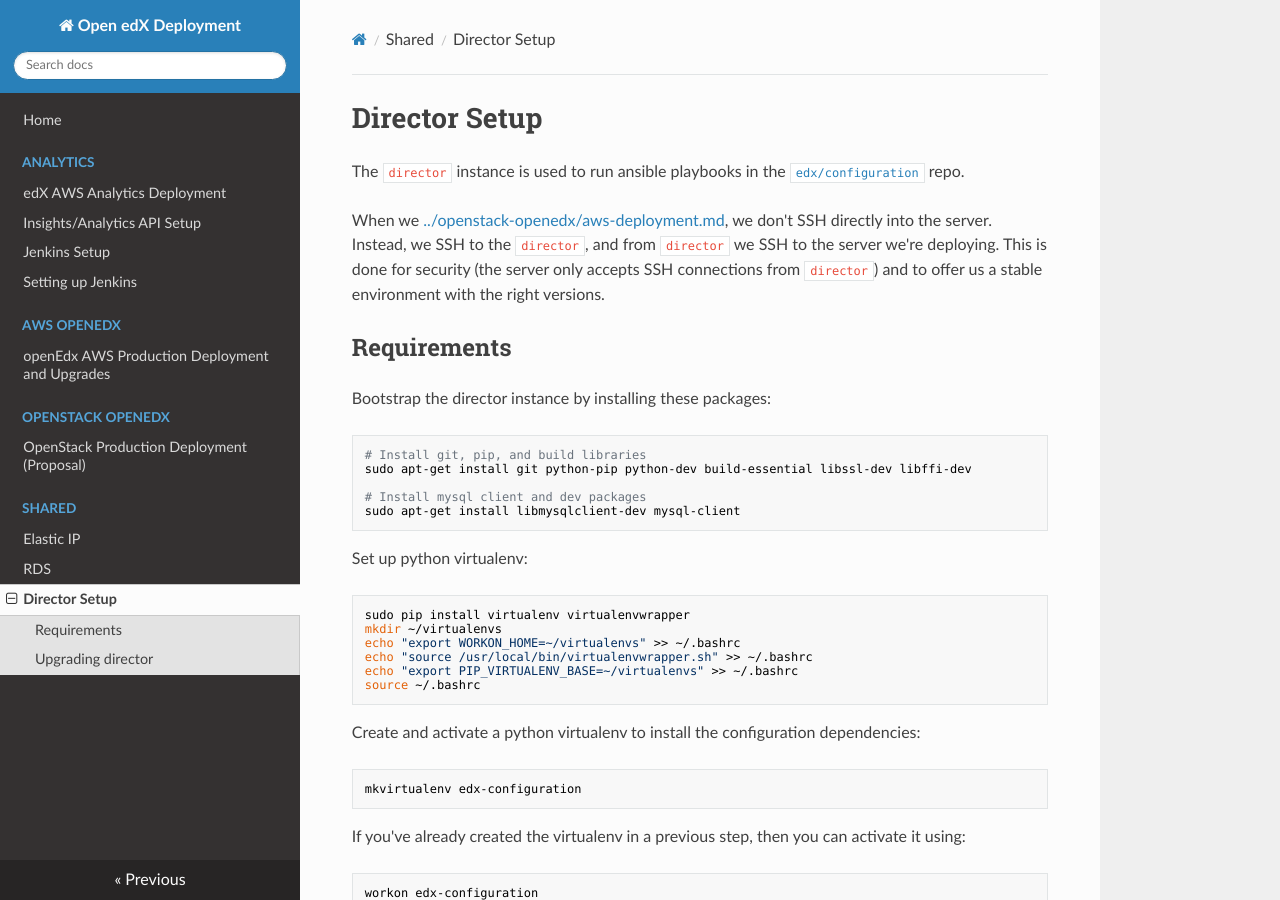
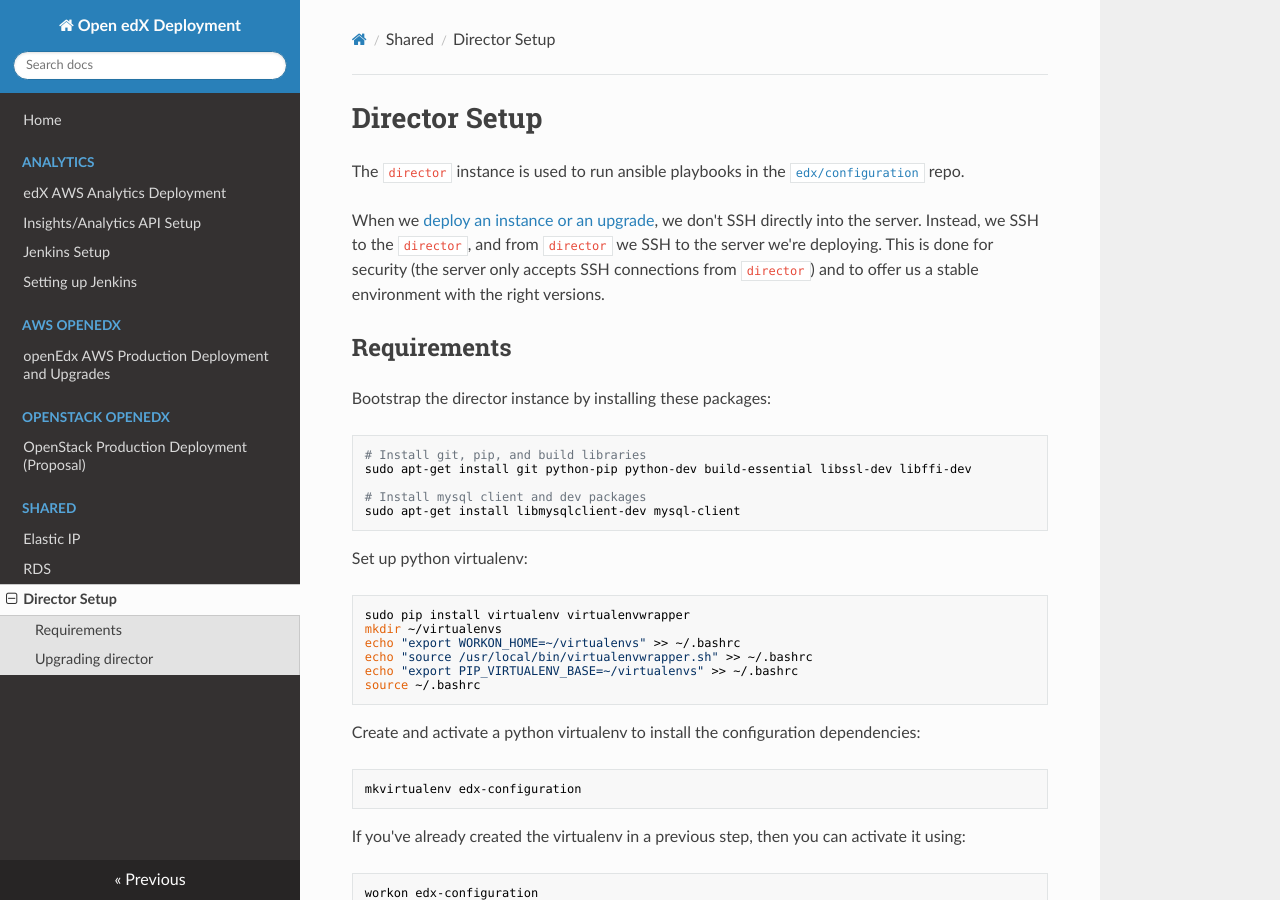
Before and after one commit to open-craft/openedx-deployment, an MkDocs documentation site: the page built from docs/shared/director.md, in a window 1280 px wide and 900 px high. Built offline with MkDocs 1.6.1, drawn with Linux system fonts in a browser that asks for light colours; nearby versions of some CDN libraries.

Commit message:
Fix links

```diff
--- a/docs/shared/director.md
+++ b/docs/shared/director.md
@@ -4,7 +4,7 @@ Director Setup
 The `director` instance is used to run ansible playbooks in the
 [`edx/configuration`](https://github.com/edx/configuration) repo.
 
-When we [../openstack-openedx/aws-deployment.md](deploy an instance or an upgrade), we don't SSH directly into the server.
+When we [deploy an instance or an upgrade](../openstack-openedx/aws-deployment.md), we don't SSH directly into the server.
 Instead, we SSH to the `director`, and from `director` we SSH to the server we're deploying.
 This is done for security (the server only accepts SSH connections from `director`) and to offer us a stable environment with the right versions.
 
```
Also changed, not shown: docs/analytics/AWS_setup.md (+1 -1 lines).
